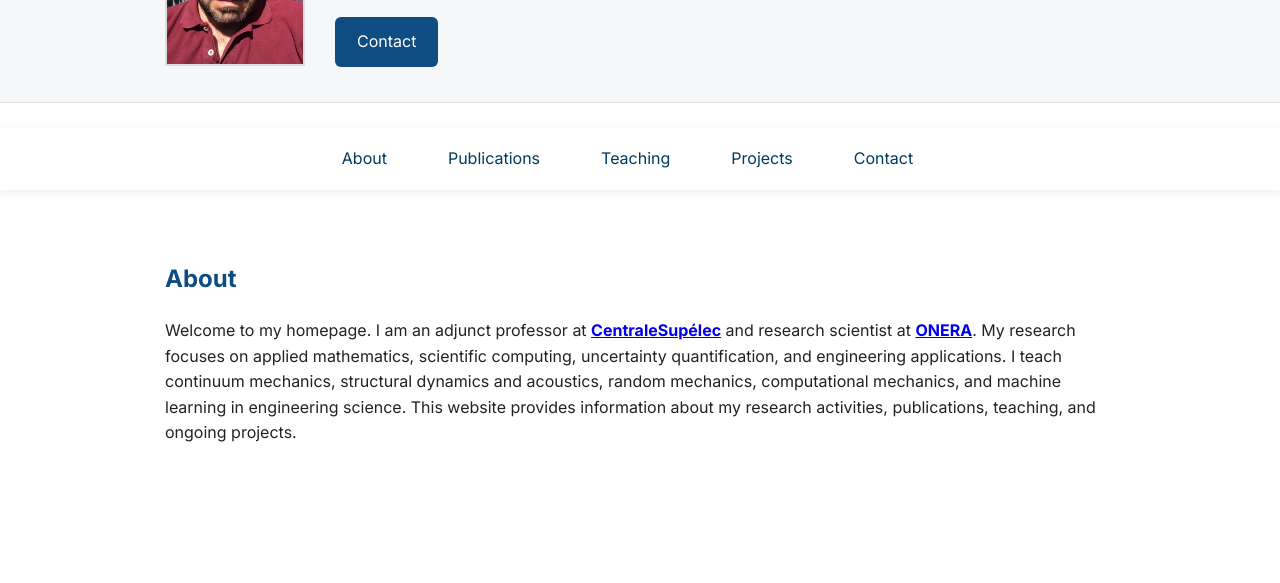
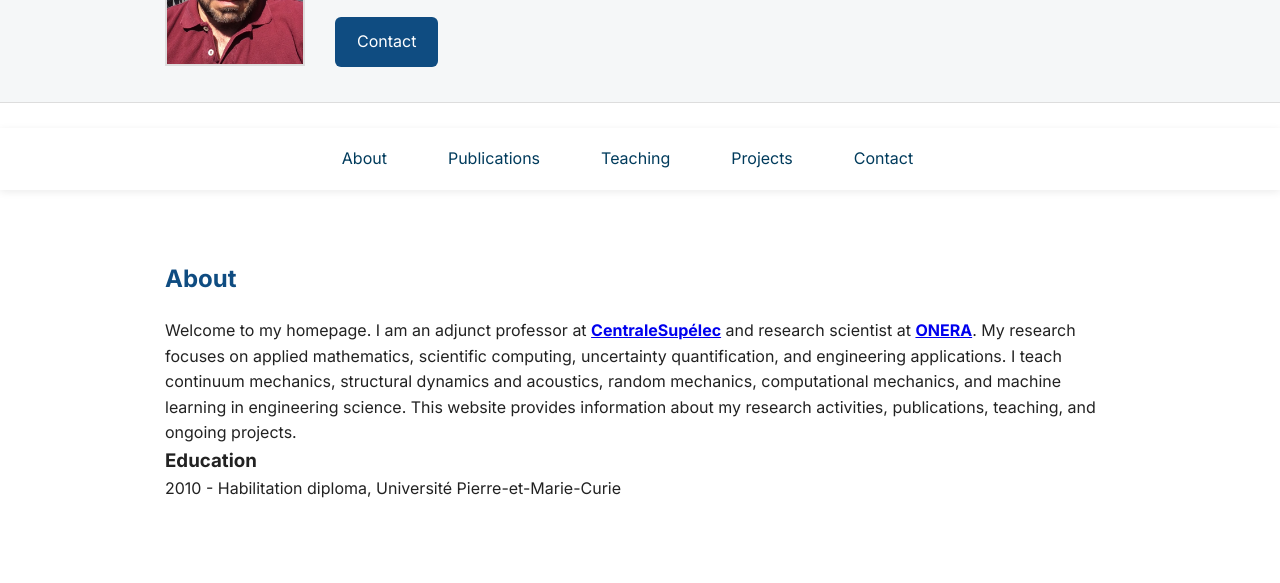
Before and after one commit to ericsavin/ericsavin.github.io, a plain HTML site: page index.html in a window 1280 px wide. Shown: the part 165-748 px from the top of the page. Drawn offline with Linux system fonts and the light colour scheme.

Commit message:
Update index.html

```diff
--- a/index.html
+++ b/index.html
@@ -226,6 +226,12 @@ This website provides information about my research activities, publications, te
 and ongoing projects.
 </p>
 
+<h3>Education</h3>
+
+<p>
+2010 - Habilitation diploma, Université Pierre-et-Marie-Curie
+</p>
+
 </div>
 
 </section>
```
